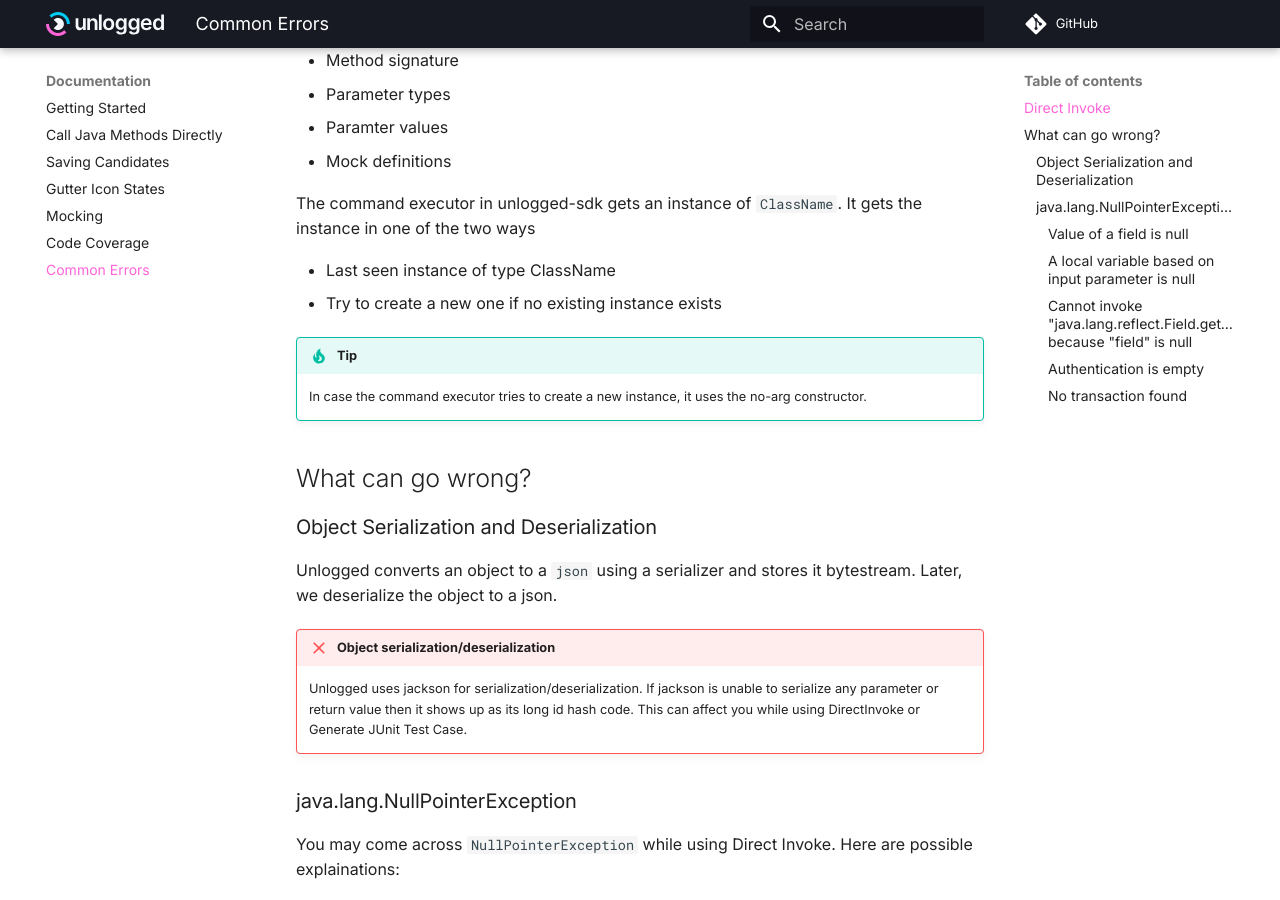
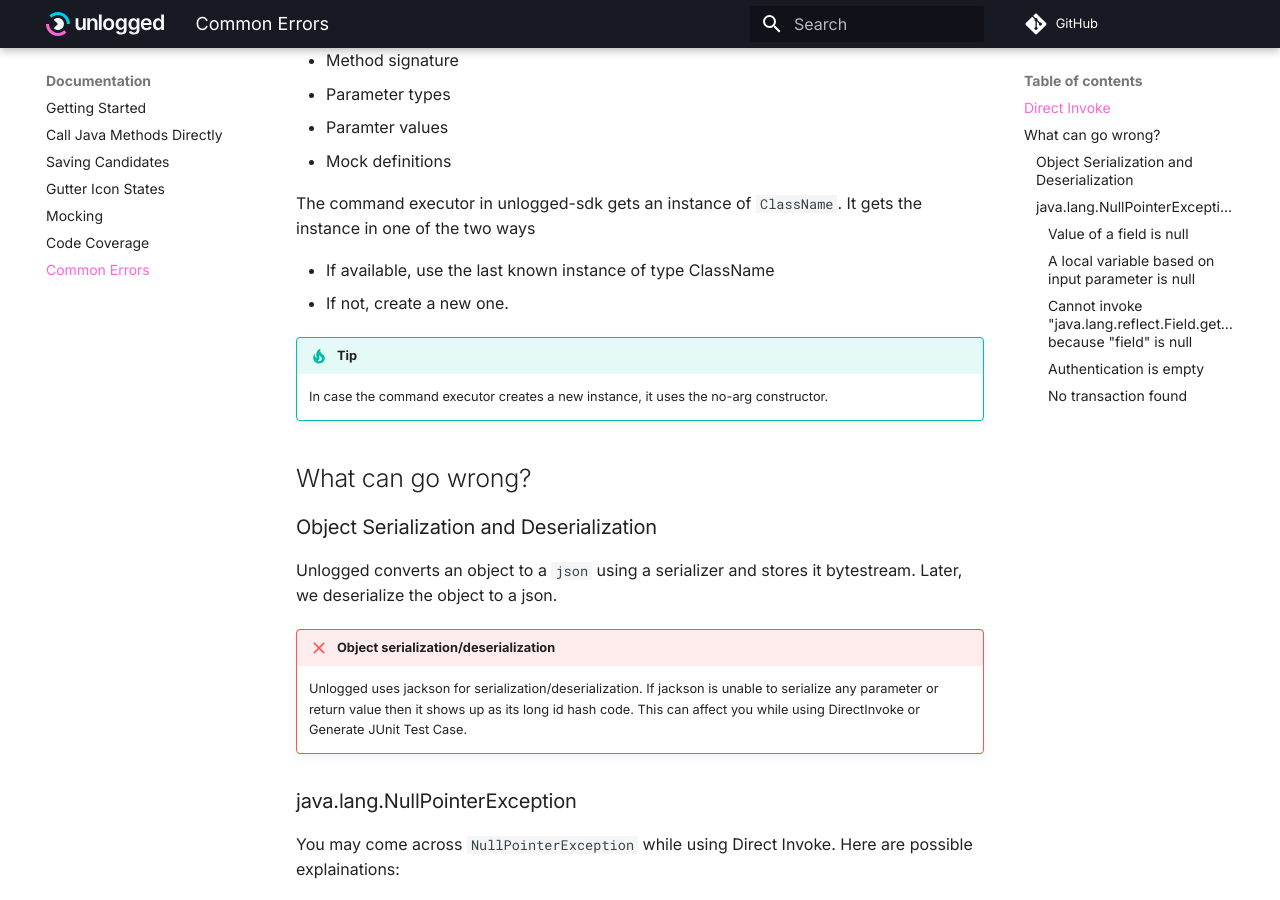
Before and after one commit to unloggedio/documentation, an MkDocs documentation site: the page built from docs/commonerrors.md, in a window 1280 px wide and 900 px high, scrolled down 384 px. Built offline with MkDocs 1.6.1 and Material for MkDocs 9.7.7, drawn with Linux system fonts in a browser that asks for light colours; comment, search, counter and statistics services are not loaded.

Commit message:
Update commonerrors.md
a few more changes

```diff
--- a/docs/commonerrors.md
+++ b/docs/commonerrors.md
@@ -15,11 +15,11 @@
 
 The command executor in unlogged-sdk gets an instance of `ClassName`. It gets the instance in one of the two ways
 
-- Last seen instance of type ClassName
-- Try to create a new one if no existing instance exists
+- If available, use the last known instance of type ClassName
+- If not, create a new one.
 
 !!!	tip
-	In case the command executor tries to create a new instance, it uses the no-arg constructor.
+	In case the command executor creates a new instance, it uses the no-arg constructor.
 
 
 ## What can go wrong?
```
